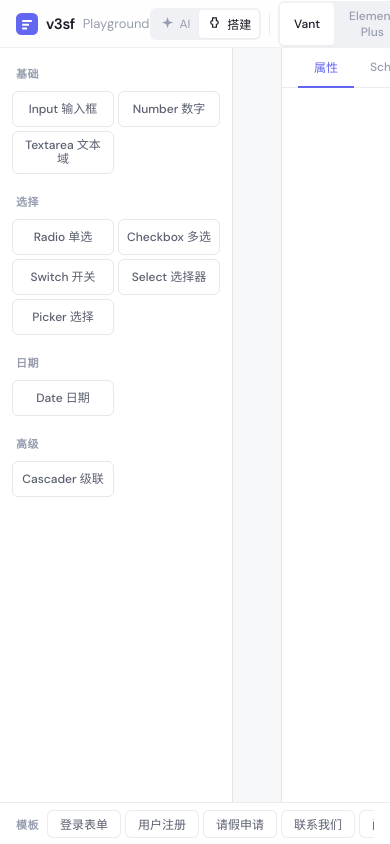
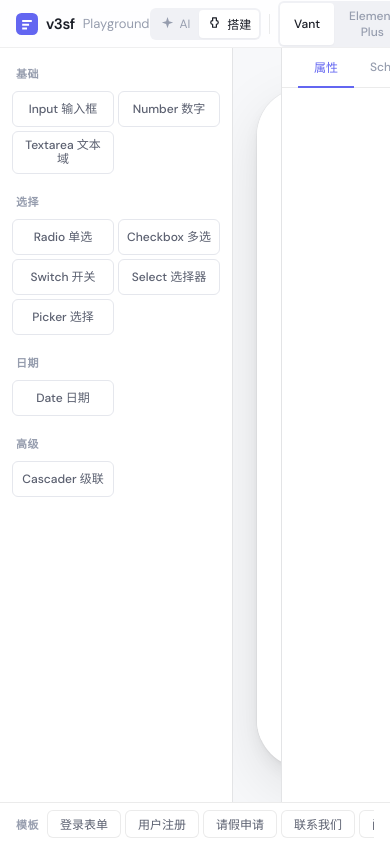
Before and after one commit to Muluk-m/schema-form, a Vue app in the folder packages/playground/: page / in a window 390 px wide. Both pictures are taken after a click on the button "搭建". Shown: the top 844 px of the page. Built offline with nearby package versions, Linux system fonts and the light colour scheme.

Commit message:
feat(playground): show iPhone frame in build mode when mobile viewport selected
Previously the mobile frame (status bar, dynamic island, home indicator)
only appeared in preview mode. Now build mode also wraps FormCanvas in
the same iPhone shell for a WYSIWYG editing experience.

```diff
--- a/packages/playground/src/App.tsx
+++ b/packages/playground/src/App.tsx
@@ -363,12 +363,10 @@ const PlaygroundInner = defineComponent({
                 </>
               )}
               <div class="pg-panel pg-panel--center">
-                {isPreview ? (
-                  viewportMode.value === 'mobile' ? (
-                    renderMobileFrame(renderPreviewForm())
-                  ) : (
-                    <div class="pg-preview__desktop-frame">{renderPreviewForm()}</div>
-                  )
+                {viewportMode.value === 'mobile' ? (
+                  renderMobileFrame(isPreview ? renderPreviewForm() : <FormCanvas />)
+                ) : isPreview ? (
+                  <div class="pg-preview__desktop-frame">{renderPreviewForm()}</div>
                 ) : (
                   <FormCanvas />
                 )}
--- a/packages/playground/src/styles/index.scss
+++ b/packages/playground/src/styles/index.scss
@@ -629,6 +629,7 @@ textarea {
 .pg-preview__desktop-frame .v3sf-FormCanvas {
   background: transparent;
   height: auto;
+  overflow: visible;
 }
 
 // ========================================
```
